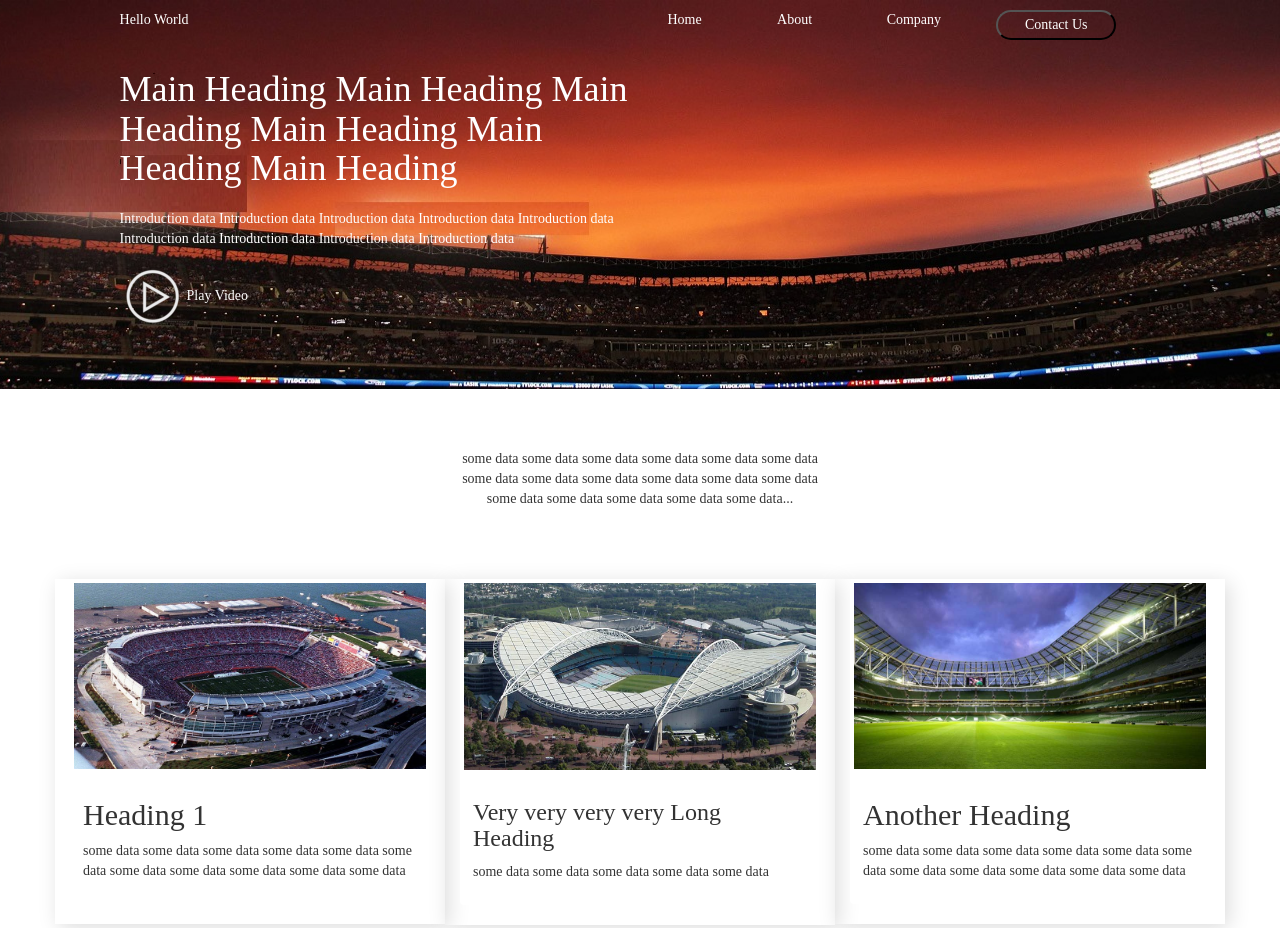
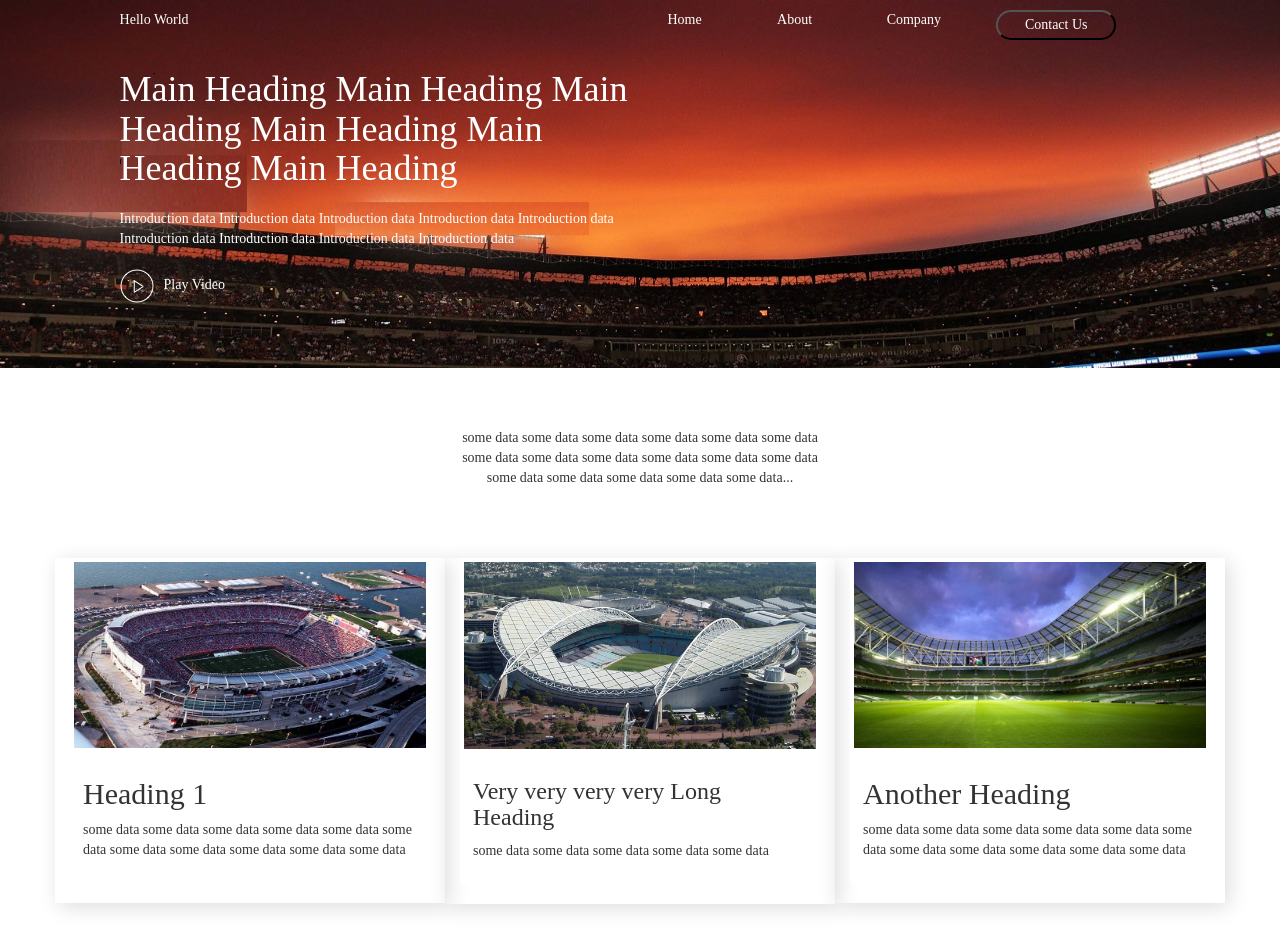
Before and after one commit to yogeshkumar05/webpageTemplate_images, a React app: page / in a window 1280 px wide. Shown: the top 928 px of the page. Built offline with nearby package versions, Linux system fonts and the light colour scheme.

Commit message:
updated play icon

```diff
--- a/src/HeaderComponent.js
+++ b/src/HeaderComponent.js
@@ -54,7 +54,7 @@ function PlayVideo()
             <div className="col-sm-1 col-md-1 col-lg-1">
             </div>
             <div className="col-sm-5 col-md-5 col-lg-5">
-                <img src="../images/icons/play.png"/>Play Video
+                <img src="../images/icons/playbutton.png"/><span className="playBtn">Play Video</span>
             </div>
             <div className="col-sm-6 col-md-6 col-lg-6">
             </div>
--- a/styles/header.scss
+++ b/styles/header.scss
@@ -45,3 +45,8 @@ $margin10:10px;
     width: 55px;
     height:55px;
 }
+
+.playBtn
+{
+	margin-left:$margin-left;
+}
```
Also changed, not shown: images/icons/playbutton.png (added), images/link2.JPG.
